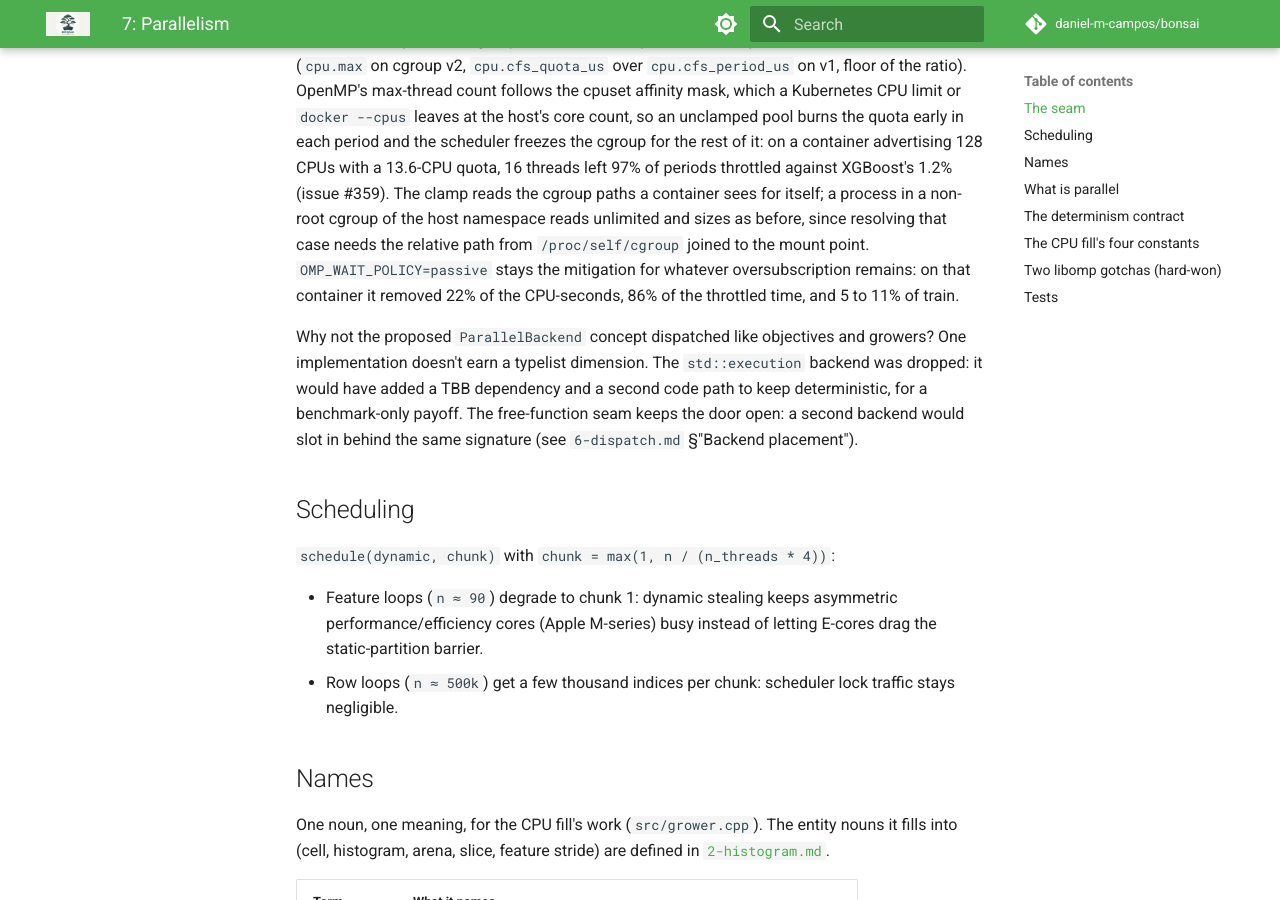
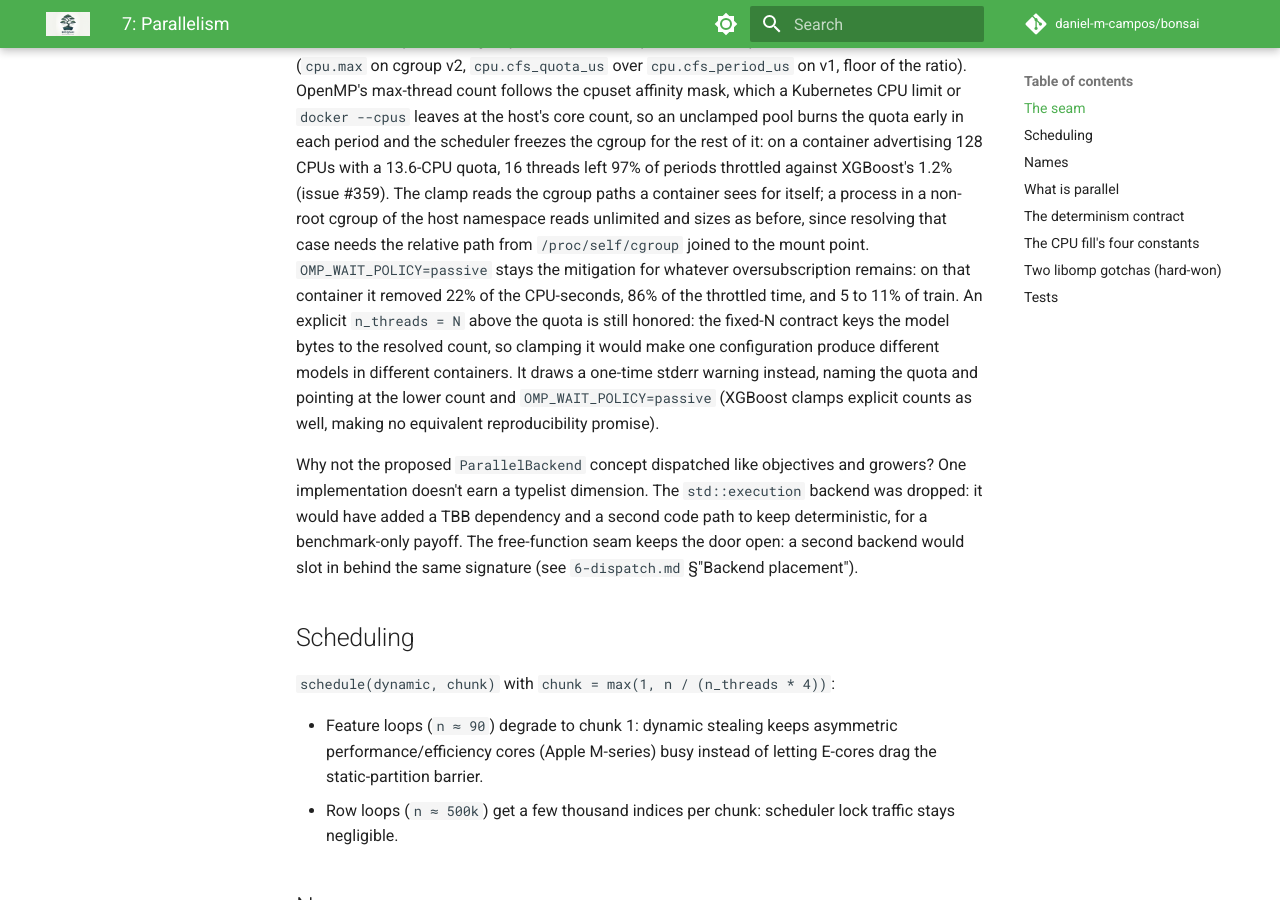
Before and after one commit to daniel-m-campos/bonsai, an MkDocs documentation site: the page built from docs/architecture/7-parallel.md, in a window 1280 px wide and 900 px high, scrolled down 754 px. Built offline with MkDocs 1.6.1 and Material for MkDocs 9.7.7, drawn with Linux system fonts in a browser that asks for light colours; comment, search, counter and statistics services are not loaded.

Commit message:
feat: warn when n_threads exceeds the cgroup quota
An explicit n_threads stays uncapped: the fixed-N contract keys model
bytes to the resolved count, so clamping the request would make one
configuration produce different models in different containers. The
diagnosis is still worth giving, so a request above the detected quota
now prints one line to stderr, once per process, naming the requested
count, the quota, and the two ways out (lower the count, or set
OMP_WAIT_POLICY=passive). XGBoost clamps explicit counts instead,
making no equivalent reproducibility promise.

The check sits in set_n_threads, the one configuration point the CLI
and the Python module both pass through, so it never runs on the
per-section path n_threads() serves; stderr via std::println is what
the CLI already uses for user-facing notices, and the Python bindings
emit nothing else, so no new facility is introduced. The quota read
moves behind a cached accessor the auto path shares.

The predicate is unit-tested over the quota, at it, under it, with no
quota, and on the auto path; the emission itself is one line no unit
test can observe twice. A fit at n_threads = 8 on a host with no quota
stays silent and its model bytes are unchanged.

```diff
--- a/docs/architecture/7-parallel.md
+++ b/docs/architecture/7-parallel.md
@@ -41,7 +41,13 @@
 `/proc/self/cgroup` joined to the mount point. `OMP_WAIT_POLICY=passive`
 stays the mitigation for whatever oversubscription remains: on that
 container it removed 22% of the CPU-seconds, 86% of the throttled time,
-and 5 to 11% of train.
+and 5 to 11% of train. An explicit `n_threads = N` above the quota is
+still honored: the fixed-N contract keys the model bytes to the resolved
+count, so clamping it would make one configuration produce different
+models in different containers. It draws a one-time stderr warning
+instead, naming the quota and pointing at the lower count and
+`OMP_WAIT_POLICY=passive` (XGBoost clamps explicit counts as well, making
+no equivalent reproducibility promise).
 
 Why not the proposed `ParallelBackend` concept dispatched like objectives
 and growers? One implementation doesn't earn a typelist dimension. The
```
Also changed, not shown: CHANGELOG.md (+1 -1 lines), docs/guide/9-parallelism-and-determinism.md (+4 -1 lines), docs/use/parameters.md (+1 -1 lines), 3 other files.
